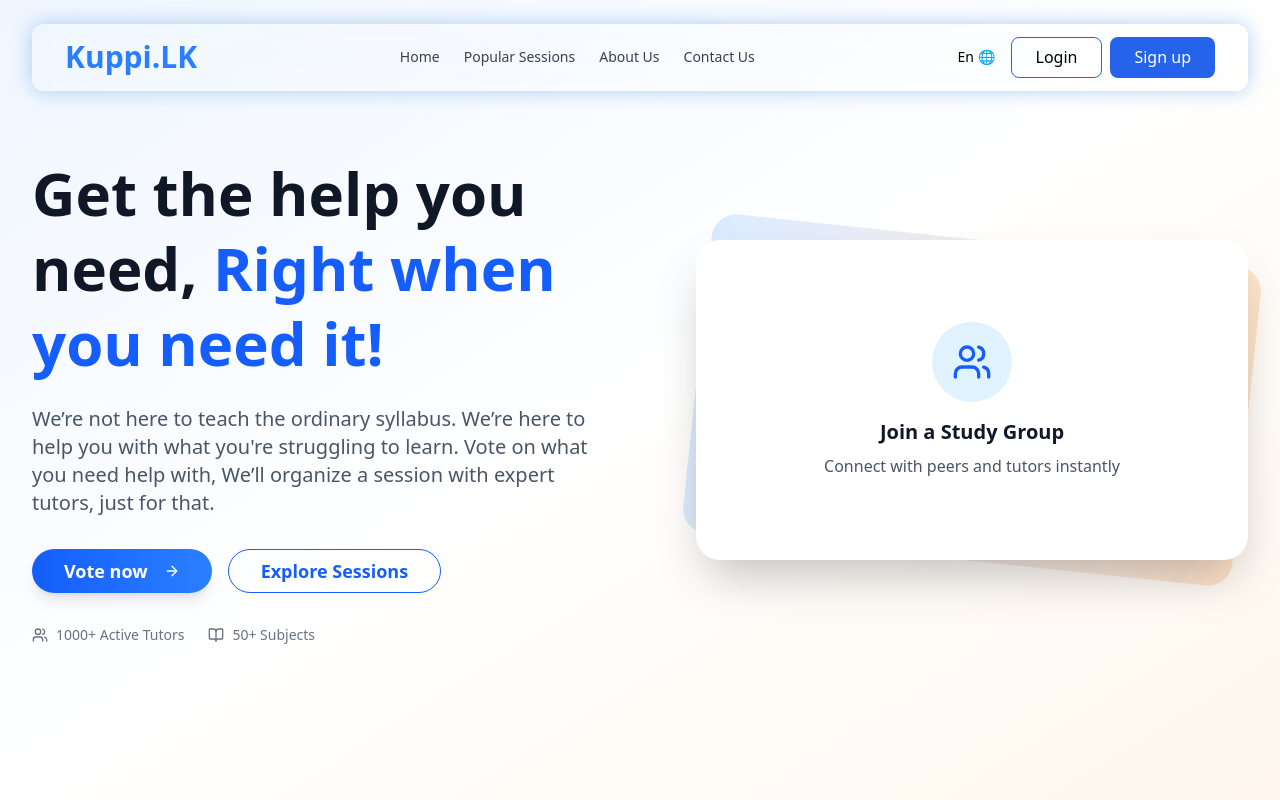
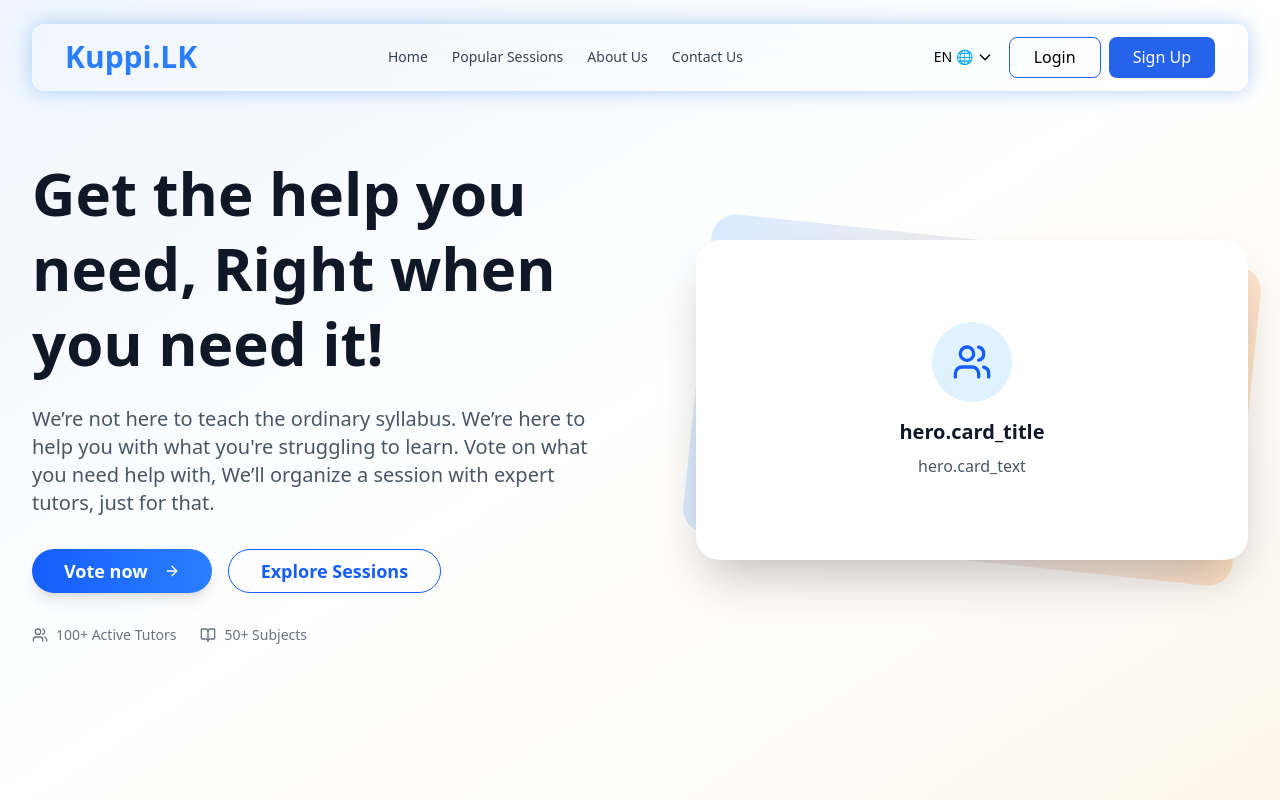
Before and after one commit to Nxtiv-software/Kuppi, a React (Vite) app: page / in a window 1280 px wide. Shown: the top 800 px of the page. Built offline with nearby package versions, Linux system fonts and the light colour scheme; no server answers.

Commit message:
Multi Language feature half implemented

```diff
--- a/package.json
+++ b/package.json
@@ -20,11 +20,13 @@
     "class-variance-authority": "^0.7.1",
     "clsx": "^2.1.1",
     "i": "^0.3.7",
+    "i18next": "^25.3.2",
     "lucide-react": "^0.525.0",
     "react": "^18.3.1",
     "react-dom": "^18.3.1",
     "react-hook-form": "^7.60.0",
     "react-hot-toast": "^2.5.2",
+    "react-i18next": "^15.6.1",
     "react-router-dom": "^7.7.1",
     "styled-components": "^6.1.19",
     "tailwind-merge": "^3.3.1",
--- a/src/App.jsx
+++ b/src/App.jsx
@@ -24,7 +24,7 @@ function App() {
   return (
     <QueryClientProvider client={queryClient}>
       <ReactQueryDevtools initialIsOpen={false} />
-      <BrowserRouter>
+
         <Routes>
           <Route path="/" element={<HomeLayout />} />
           <Route path="signup" element={<SignUp />} />
@@ -33,7 +33,7 @@ function App() {
           <Route path="contact" element={<ContactUsPage />} />
           {/* <Route path="contact-us" element={<ContactPage />} /> */}
         </Routes>
-      </BrowserRouter>
+
       <Toaster
         position="top-center"
         gutter={12}
--- /dev/null
+++ b/src/translations/en/global.json
@@ -0,0 +1,28 @@
+{
+  "brand": "Kuppi.LK",
+  "nav": {
+    "home": "Home",
+    "popular": "Popular Sessions",
+    "about": "About Us",
+    "contact": "Contact Us"
+  },
+  "auth": {
+    "login": "Login",
+    "signup": "Sign Up"
+  },
+  "language": "EN 🌐",
+
+  "hero": {
+    "title": "Get the help you need, Right when you need it!",
+    "description": "We’re not here to teach the ordinary syllabus. We’re here to help you with what you're struggling to learn. Vote on what you need help with, We’ll organize a session with expert tutors, just for that.",
+    "vote": "Vote now",
+    "explore": "Explore Sessions",
+
+      "stat1": "100+ Active Tutors",
+      "stat2": "50+ Subjects"
+    },
+    "card": {
+      "title": "Join a Study Group",
+      "description": "Connect with peers and tutors instantly"
+    }
+  }
--- /dev/null
+++ b/src/translations/si/global.json
@@ -0,0 +1,28 @@
+{
+  "brand": "Kuppi.LK",
+  "nav": {
+    "home": "මුල් පිටුව",
+    "popular": "ජනප්‍රිය සැසි",
+    "about": "අපි ගැන",
+    "contact": "අප අමතන්න"
+  },
+  "auth": {
+    "login": "ඇතුළු වන්න",
+    "signup": "ලියාපදිංචි වන්න"
+  },
+  "language": "සිං 🌐",
+
+  "hero": {
+    "title": "ඔබට අවශ්‍ය උදව් ලබාගන්න, ඔබට අවශ්‍ය මොහොතේදී!",
+    "description": "අපි සාමාන්‍ය විෂය නිර්දේශය උගන්වන්න මෙහි නොමැත. ඔබට අභියෝගයක් වන දේවල් උදෙසා උදව් ලබාදෙන්න අපි මෙහි සිටින්නෙමු. ඔබට උදව් අවශ්‍ය දේ සඳහා මැතිවරණය කරන්න, අපි ඒ සඳහා විශේෂඥ උපදේශකයෙකු සමඟ සැසියක් සංවිධානය කරමු.",
+    "vote": "වෝට් කරන්න",
+    "explore": "සැසි සෙවීම",
+
+      "stat1": "ක්‍රියාකාරී උපදේශකයින් 100+",
+      "stat2": "විෂයයන් 50+"
+    },
+    "card": {
+      "title": "අධ්‍යයන කණ්ඩායමකට එකතු වන්න",
+      "description": "සහකර්මීන් සහ උපදේශකයින් සමඟ තත්ක්ෂණිකව සම්බන්ධ වන්න"
+    }
+  }
--- a/src/ui/Home/Header.jsx
+++ b/src/ui/Home/Header.jsx
@@ -1,8 +1,7 @@
-
 import { Menu, X } from 'lucide-react';
-import React from 'react';
+import React, { useState, useEffect, useRef } from 'react';
 import { Link } from "react-router-dom";
-
+import { useTranslation } from 'react-i18next';
 import styled from 'styled-components';
 
 const LoginButton = styled.button`
@@ -14,7 +13,6 @@ const LoginButton = styled.button`
   font-size: 1rem;
 `;
 
-
 const SignUpButton = styled.button`
   background-color: #2563EB;
   color: white;
@@ -24,66 +22,120 @@ background-color: #2563EB;
 `;
 
 const Header = () => {
+  const { t, i18n } = useTranslation('global');
+  const [isDropdownOpen, setDropdownOpen] = useState(false);
+  const dropdownRef = useRef(null);
+
+  const toggleDropdown = () => setDropdownOpen(!isDropdownOpen);
+
+  const changeLanguage = (lang) => {
+    i18n.changeLanguage(lang);
+    setDropdownOpen(false);
+  };
+
+  // Close dropdown on outside click
+  useEffect(() => {
+    const handleClickOutside = (event) => {
+      if (dropdownRef.current && !dropdownRef.current.contains(event.target)) {
+        setDropdownOpen(false);
+      }
+    };
+    if (isDropdownOpen) {
+      document.addEventListener('mousedown', handleClickOutside);
+    } else {
+      document.removeEventListener('mousedown', handleClickOutside);
+    }
+    return () => {
+      document.removeEventListener('mousedown', handleClickOutside);
+    };
+  }, [isDropdownOpen]);
+
   return (
     <header className="fixed top-6 left-1/2 transform -translate-x-1/2 z-50 w-[95%] max-w-7xl">
       <nav
         className="flex items-center justify-between px-8 py-3 backdrop-blur-md rounded-xl border border-white/30"
-        style={{
-          boxShadow: '0 0 20px rgba(64, 139, 219, 0.4)',
-        }}
+        style={{ boxShadow: '0 0 20px rgba(64, 139, 219, 0.4)' }}
       >
         {/* Logo */}
         <div className="text-3xl font-bold text-blue-500">
-          Kuppi.LK
+          {t('brand')}
         </div>
 
         {/* Navigation Links */}
         <ul className="hidden md:flex space-x-6 text-sm font-medium text-gray-700">
           <li className="hover:text-blue-500 cursor-pointer">
-            <Link to={"/"}>Home </Link>
+            <Link to="/">{t('nav.home')}</Link>
           </li>
           <li className="hover:text-blue-500 cursor-pointer">
-            <Link to={"/session"}>Popular Sessions</Link>
+            <Link to="/session">{t('nav.popular')}</Link>
           </li>
           <li className="hover:text-blue-500 cursor-pointer">
-            <Link to={"/about"}>About Us</Link>
+            <Link to="/about">{t('nav.about')}</Link>
           </li>
           <li className="hover:text-blue-500 cursor-pointer">
-            <Link to={"/contact"}>Contact Us</Link>
+            <Link to="/contact">{t('nav.contact')}</Link>
           </li>
         </ul>
 
         {/* Right Actions */}
-        <div className="flex items-center space-x-4 text-sm">
-          <button className="hover:text-blue-500">En 🌐</button>
-          {/* <button className="hover:text-blue-500">Log in</button>
-          <button className="bg-blue-500 hover:bg-blue-600 text-white px-4 py-1.5 rounded-md font-medium">
-            Sign Up
-          </button> */}
+        <div className="flex items-center space-x-4 text-sm relative">
+          {/* Language Dropdown */}
+          <div className="relative" ref={dropdownRef}>
+            <button
+              onClick={toggleDropdown}
+              className="hover:text-blue-500 flex items-center gap-1 select-none"
+              aria-haspopup="true"
+              aria-expanded={isDropdownOpen}
+            >
+              {t('language')}
+              <svg
+                className={`w-4 h-4 transition-transform duration-200 ${isDropdownOpen ? 'rotate-180' : ''}`}
+                fill="none"
+                stroke="currentColor"
+                strokeWidth="2"
+                viewBox="0 0 24 24"
+                xmlns="http://www.w3.org/2000/svg"
+              >
+                <path strokeLinecap="round" strokeLinejoin="round" d="M19 9l-7 7-7-7"></path>
+              </svg>
+            </button>
 
-            {/* <Link to={dashboardPath}>
-              <button className="px-4 py-1.5 text-sm text-white bg-blue-500 rounded hover:bg-blue-600">
-                Dashboard
+            {isDropdownOpen && (
+              <div className="absolute right-0 mt-2 w-32 bg-white border rounded shadow-md z-10">
+                <button
+                  onClick={() => changeLanguage('en')}
+                  className={`block w-full text-left px-4 py-2 hover:bg-gray-100 ${
+                    i18n.language === 'en' ? 'font-semibold bg-gray-200' : ''
+                  }`}
+                >
+                  English
                 </button>
-            </Link> */}
+                <button
+                  onClick={() => changeLanguage('si')}
+                  className={`block w-full text-left px-4 py-2 hover:bg-gray-100 ${
+                    i18n.language === 'si' ? 'font-semibold bg-gray-200' : ''
+                  }`}
+                >
+                  සිංහල
+                </button>
+              </div>
+            )}
+          </div>
 
-
-            <div className={`flex gap-2`}>
+          {/* Login & Sign Up */}
+          <div className="flex gap-2">
             <LoginButton>
-                <Link to={"/login"}>Login</Link>
+              <Link to="/login">{t('auth.login')}</Link>
             </LoginButton>
 
             <SignUpButton>
-                <Link to={"/signup"}>Sign up</Link>
+              <Link to="/signup">{t('auth.signup')}</Link>
             </SignUpButton>
           </div>
-
         </div>
       </nav>
     </header>
   );
 };
 
-//THis is the nav bar
-
 export default Header;
--- a/src/ui/Home/Hero.jsx
+++ b/src/ui/Home/Hero.jsx
@@ -1,8 +1,11 @@
 import React from 'react';
-import { Button } from '../.././components/Button';
+import { useTranslation, Trans } from 'react-i18next';
+import { Button } from '../../components/Button';
 import { ArrowRight, Users, BookOpen } from 'lucide-react';
 
 const Hero = () => {
+  const { t } = useTranslation('global');
+
   return (
     <section className="relative overflow-hidden bg-gradient-to-br from-blue-50 via-white to-orange-50 py-20 h-screen flex items-center">
       <div className="max-w-7xl mx-auto px-4 sm:px-6 lg:px-8">
@@ -11,23 +14,23 @@ const Hero = () => {
           {/* Left Section */}
           <div className="text-center lg:text-left animate-fade-in">
             <h1 className="text-4xl md:text-6xl font-bold text-gray-900 mb-6 leading-tight">
-              Get the help you need,
-              <span className="text-blue-600"> Right when you need it!</span>
+              <Trans i18nKey="hero.title">
+                Get the help you need, <span className="text-blue-600">Right when you need it!</span>
+              </Trans>
             </h1>
 
             <p className="text-xl text-gray-600 mb-8 max-w-2xl">
-              We’re not here to teach the ordinary syllabus. We’re here to help you with what you're struggling to learn.
-              Vote on what you need help with, We’ll organize a session with expert tutors, just for that.
+              {t("hero.description")}
             </p>
 
-            {/* CTA Buttons - Enhanced */}
+            {/* CTA Buttons */}
             <div className="flex flex-col sm:flex-row gap-4 justify-center lg:justify-start mb-8">
               <Button
                 type="button"
                 size="lg"
                 className="bg-gradient-to-r from-blue-600 to-blue-500 hover:from-blue-700 hover:to-blue-600 text-white px-8 py-3 text-lg font-semibold rounded-full shadow-lg hover:shadow-xl transform hover:-translate-y-1 transition-all duration-300 flex items-center justify-center group"
               >
-                Vote now
+                {t("hero.vote")}
                 <ArrowRight className="ml-2 h-5 w-5 transition-transform duration-300 group-hover:translate-x-1" />
               </Button>
 
@@ -37,7 +40,7 @@ const Hero = () => {
                 variant="outline"
                 className="border border-blue-600 text-blue-600 hover:bg-blue-50 hover:shadow-md px-8 py-3 text-lg font-semibold rounded-full transition-all duration-300"
               >
-                Explore Sessions
+                {t("hero.explore")}
               </Button>
             </div>
 
@@ -45,11 +48,11 @@ const Hero = () => {
             <div className="flex items-center justify-center lg:justify-start space-x-6 text-sm text-gray-500">
               <div className="flex items-center">
                 <Users className="h-4 w-4 mr-2" />
-                <span>1000+ Active Tutors</span>
+                <span>{t("hero.stat1")}</span>
               </div>
               <div className="flex items-center">
                 <BookOpen className="h-4 w-4 mr-2" />
-                <span>50+ Subjects</span>
+                <span>{t("hero.stat2")}</span>
               </div>
             </div>
           </div>
@@ -64,8 +67,10 @@ const Hero = () => {
                     <div className="w-20 h-20 bg-blue-100 rounded-full flex items-center justify-center mx-auto mb-4">
                       <Users className="h-10 w-10 text-blue-600" />
                     </div>
-                    <h3 className="text-xl font-semibold text-gray-900 mb-2">Join a Study Group</h3>
-                    <p className="text-gray-600">Connect with peers and tutors instantly</p>
+                    <h3 className="text-xl font-semibold text-gray-900 mb-2">
+                      {t("hero.card_title")}
+                    </h3>
+                    <p className="text-gray-600">{t("hero.card_text")}</p>
                   </div>
                 </div>
               </div>
--- a/src/ui/HomeLayout.jsx
+++ b/src/ui/HomeLayout.jsx
@@ -3,12 +3,14 @@ import Hero from "./Home/Hero"
 import HowItWorks from "./Home/HowItWorks"
 import Testimonials from "./Home/Testimonials"
 import Footer from "./Home/Footer"
+import Features from "./Home/Features"
 
 function HomeLayout() {
     return (
         <>
             <Header/>
             <Hero/>
+            <Features/>
             <HowItWorks/>
             <Testimonials/>
             <Footer/>
--- a/src/ui/HomePage.jsx
+++ b/src/ui/HomePage.jsx
@@ -1,6 +1,6 @@
 import Header from "./Header"
 import Hero from "./Hero"
-import Features from "./Features"
+import Features from "./Home/Features"
 import HowItWorks from "./HowItWorks"
 import Testimonials from "./Testimonials"
 import Footer from "./Footer"
```
Also changed, not shown: src/main.jsx (+38 -10 lines), src/ui/Home/Features.jsx (renamed from src/ui/Features.jsx), 1 other file (tests, documents, lock files or other folders). Lines whose indentation alone changed are shown as unchanged.
